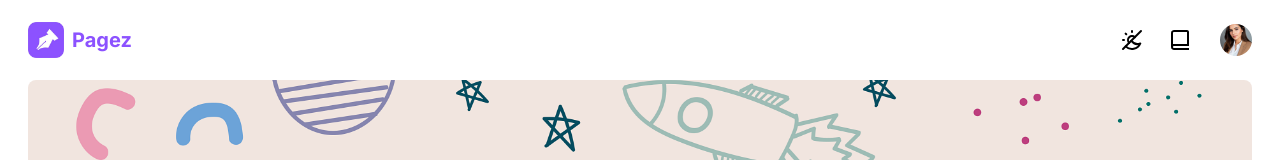
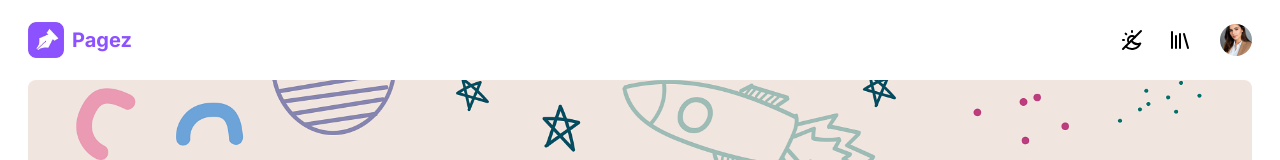
Before and after one commit to kevindermot99/gamezilla, a React (Vite) app: page /app in a window 1280 px wide. Shown: the top 160 px of the page. Built offline with nearby package versions, Linux system fonts and the light colour scheme; a web font is replaced by a local one.

Commit message:
library icon swap

```diff
--- a/src/components/Nav.jsx
+++ b/src/components/Nav.jsx
@@ -1,11 +1,11 @@
 import pagesLogo from "../assets/images/pagez-logo.png"
 import defaultPfp from "../assets/images/default-pfp.jpg"
-import { BiBookAlt } from "react-icons/bi";
 import { RiUser6Line } from "react-icons/ri";
 import { useState, useEffect } from "react";
 import Headroom from "react-headroom";
 import Notification from "./Notification";
 import { TbSunMoon } from "react-icons/tb";
+import { LuLibrary } from "react-icons/lu";
 
 import { BsArrowsFullscreen } from "react-icons/bs";
 
@@ -33,7 +33,7 @@ function Nav() {
                     </a>
 
                     <a href="#" className="group navbar-link p-2 ml-2">
-                        <BiBookAlt className="text-2xl cursor-pointer relative transition text-black group-hover:text-main-color" />
+                        <LuLibrary className="text-2xl cursor-pointer relative transition text-black group-hover:text-main-color" />
                         {/* <Notification label={9} /> */}
                     </a>
                     <a href="#" className="group navbar-link rounded-full ml-5">
```
